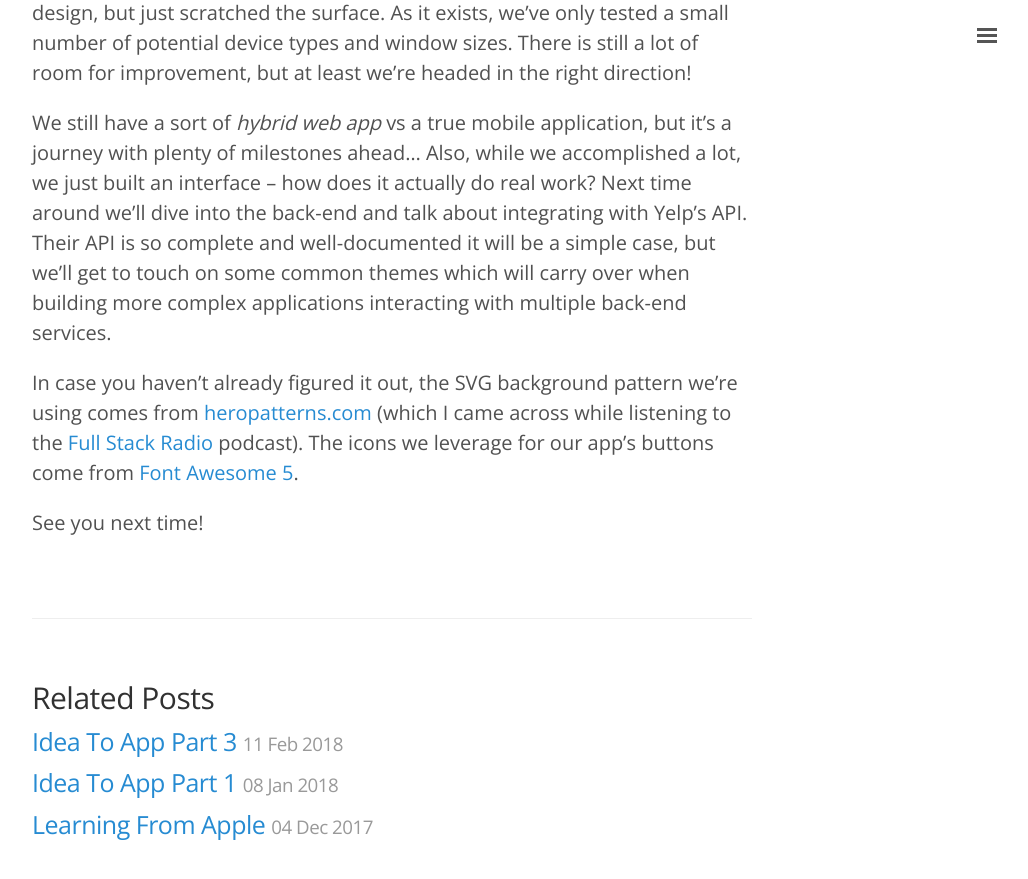
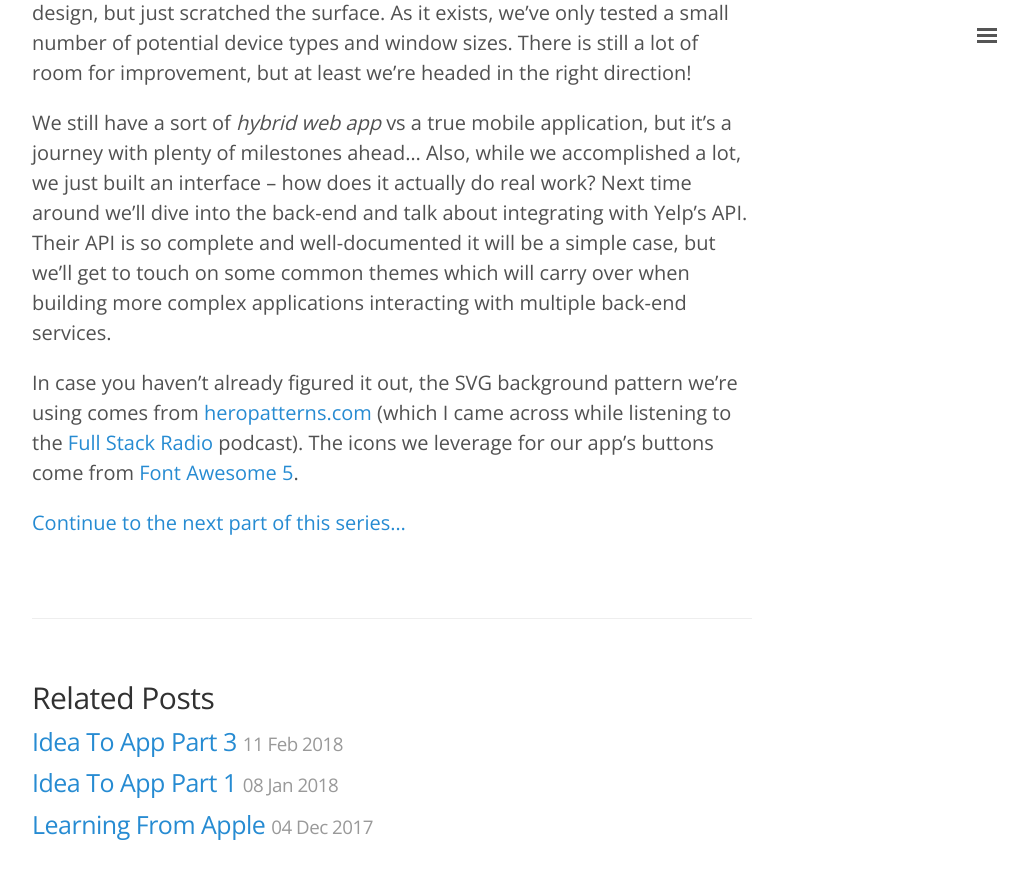
Before and after one commit to deadlysyn/blog, a Jekyll site: the page built from _posts/2018-01-20-idea-to-app-part-2.md, in a window 1280 px wide and 900 px high, scrolled down 30654 px. Shown: the top 879 px of the window, without its empty margins (248-1276 px from the left). Built offline with Jekyll 4.4.1, drawn with Linux system fonts in a browser that asks for light colours.

Commit message:
add link to part 3

```diff
--- a/_posts/2018-01-20-idea-to-app-part-2.md
+++ b/_posts/2018-01-20-idea-to-app-part-2.md
@@ -11,7 +11,7 @@ This is where things start to get fun!  We can finally delve deeper into _code_
 
 - [Ideation](http://deadlysyn.com/blog//2018/01/08/idea-to-app-part-1) (Part 1)
 - UI, UX and client-side concerns (you are here)
-- Backend and APIs
+- [Backend and APIs](http://deadlysyn.com/blog//2018/02/11/idea-to-app-part-3)
 - Deployment
 
 Let's get started!
@@ -803,4 +803,4 @@ We still have a sort of _hybrid web app_ vs a true mobile application, but it's
 
 In case you haven't already figured it out, the SVG background pattern we're using comes from [heropatterns.com](http://www.heropatterns.com) (which I came across while listening to the [Full Stack Radio](http://www.fullstackradio.com) podcast).  The icons we leverage for our app's buttons come from [Font Awesome 5](https://fontawesome.com/get-started).
 
-See you next time!
+[Continue to the next part of this series...](http://deadlysyn.com/blog//2018/02/11/idea-to-app-part-3)
```
